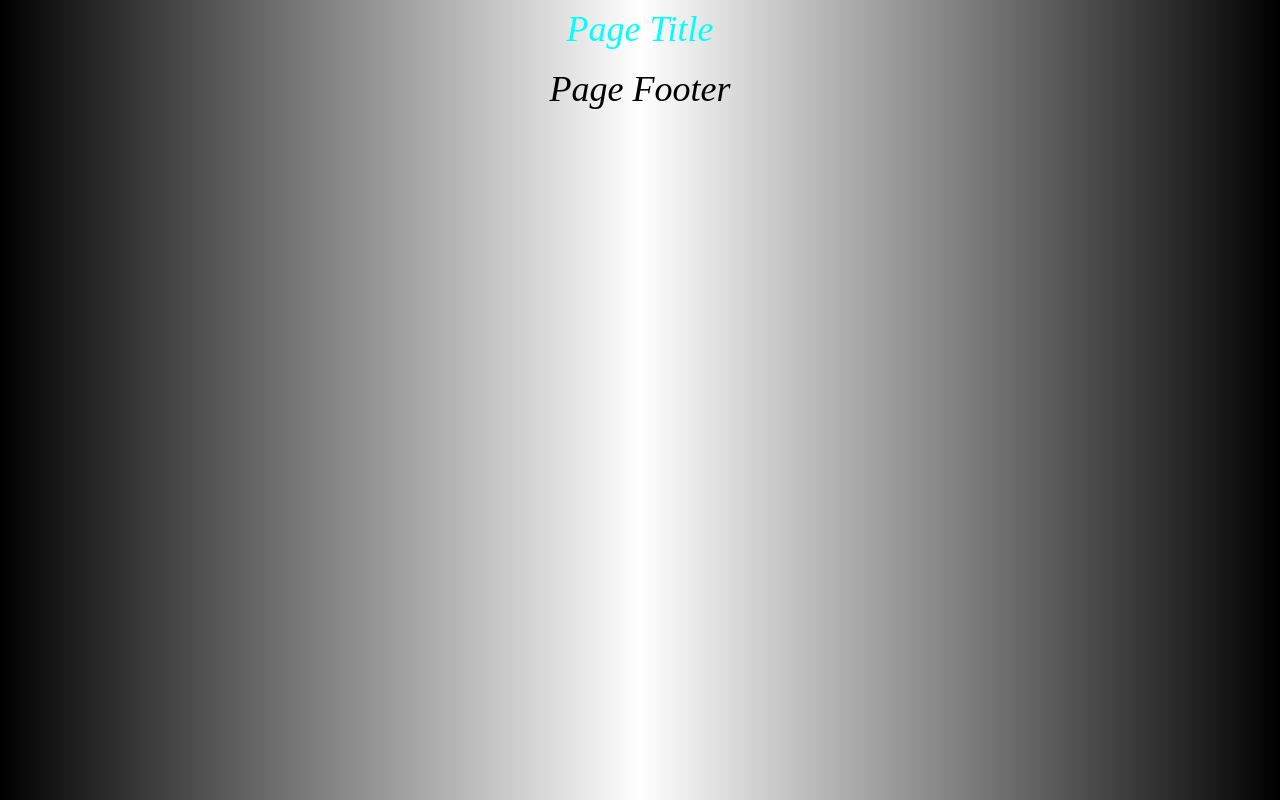
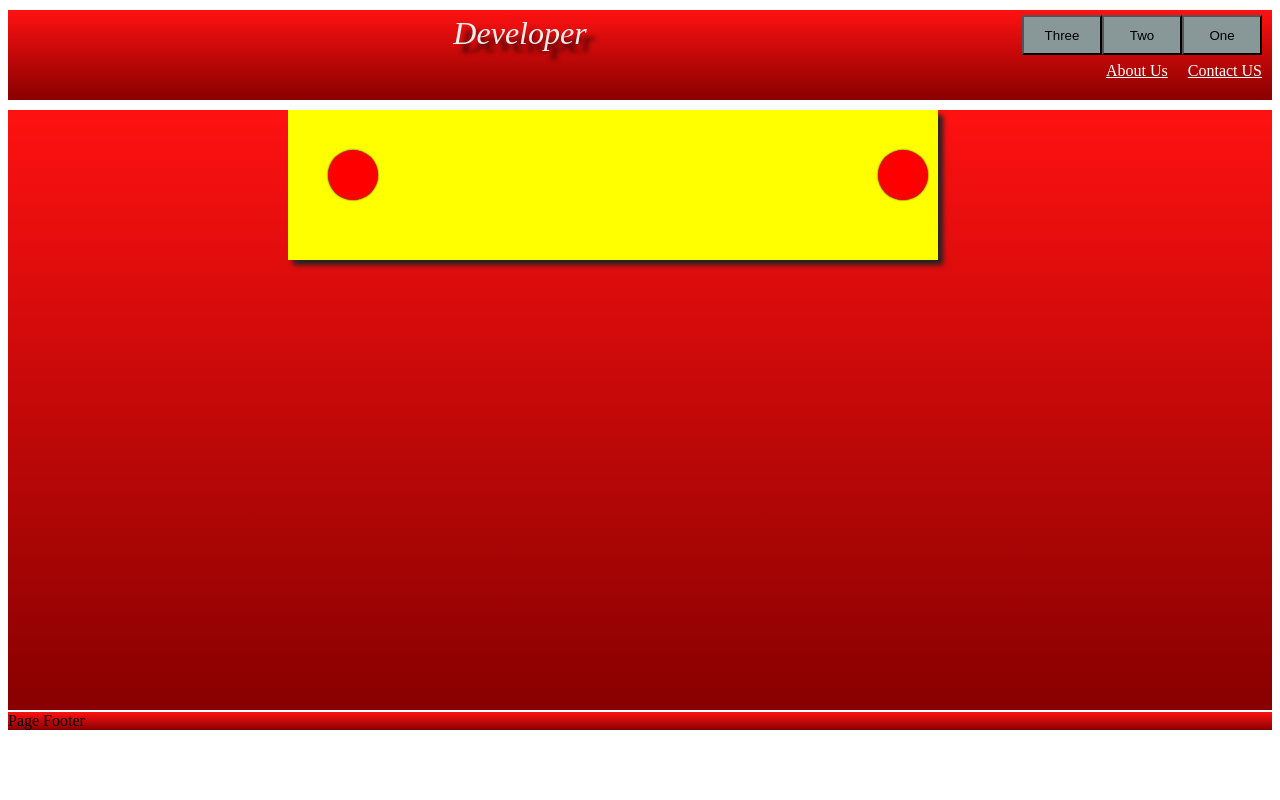
Before and after one commit to rasengan7/Jason_HTML5, a plain HTML site: page newPage.html in a window 1280 px wide. Drawn offline with Linux system fonts and the light colour scheme.

Commit message:
Btn Added using css

```diff
--- a/MyScript.js
+++ b/MyScript.js
@@ -1,5 +1,5 @@
 $(document).ready(function(){
-
+/* ****************************************** index script ****************************************************
 //Home Function
   $('#btnHome').click(function(){
    alert('Home');
@@ -24,5 +24,7 @@ $(document).ready(function(){
   $('#btnUpdate').click(function(){
    alert('Update');
   });
+  */
+
 
 });
--- a/myDesign.css
+++ b/myDesign.css
@@ -1,3 +1,4 @@
+/*
 body
 {
 	background-image: -webkit-linear-gradient(180deg,
@@ -37,7 +38,7 @@ body
 	height: 60px;
 }
 .btnMenu{
-	font-size:17px;
+	font-size:15px;
 	color: white;
 	border-width : 2px;
 	border-color:white;
@@ -52,7 +53,7 @@ body
 	color: white;
 	border:2px solid red;
 	padding: 5px 10px 5px 10px;
-	background-image: -webkit-linear-gradient(#F00,#000, #F00);
+	background-image: -webkit-linear-gradient(#FA0,#000, #FA0);
 	border-radius:5px;
 	width: 80px;
 }
@@ -76,3 +77,136 @@ div.tiles
 	width:100px;
 	height:100px;
 }
+***************************************************** New Page CSS***********************************/
+
+.header
+{
+height:90px;
+background-image: -webkit-linear-gradient(#FF1111,#880000);
+
+}
+
+.page
+{
+margin-top:2px;
+height:600px;
+	background-image:-webkit-linear-gradient(#FF1111,#880000);
+}
+
+.footer
+{
+	margin-top:2px;
+	background-image: -webkit-linear-gradient(#FF1111,#880000);
+}
+
+div#headerMenu
+{
+margin:10px 10px 10px 10px;
+
+}
+
+div#title
+{
+	padding: 5px 10px 5px 10px;
+	text-align:center;
+	font-size:32px;
+	font-style:italic;
+	color:#EEE;
+	text-shadow: 8px 8px 5px rgba(0, 0, 0, 0.8);
+}
+div#headerContact a
+{
+color:white;
+padding: 5px 10px 5px 10px;
+float:right;
+}
+
+.btnHMenu
+{
+	margin-top:5px;
+	padding: 5px 10px 5px 10px;
+	float:right;
+	width:80px;
+	height:40px;
+	background-color:#889898;
+}
+.btnHMenu:hover
+{	width:90px;
+	height:40px;
+	color:#000000;
+	border-color:#FFF;
+	background-color:#FFFFFF;
+}
+
+div#wall
+{
+	margin:10px 10px 10px 280px;
+	height:150px;
+	width:650px;
+	background-color:#FFFF00;
+	box-shadow:5px 5px 5px #222;
+}
+div#wall:hover
+{
+	margin:10px 10px 10px 280px;
+	height:150px;
+	width:650px;
+	border-color:#FFFFFF;
+	background-color:#FFFF00;
+	box-shadow:5px 5px 5px #222;
+}
+div.wallBtn
+{
+    background: #f00;
+    width: 50px;
+    height: 50px;
+    border-radius: 80%;
+}
+
+div.walltext
+{
+	margin-top:50px;
+	background-color:#DDD;
+}
+
+div.wallBtn#left
+{
+	text-align:center;
+	box-shadow:0px 0px 2px #000;
+	margin: 40px 10px 10px 40px;
+	float:left;
+}
+
+div.wallBtn#left:hover
+{
+
+	box-shadow:0px 0px 15px #000;
+	margin: 40px 10px 10px 40px;
+	float:left;
+}
+div.wallBtn#left:active
+{
+	background:#0af;
+	box-shadow:0px 0px 15px #000;
+	margin: 40px 10px 10px 40px;
+	float:left;
+}
+div.wallBtn#right
+{
+	margin: -60px 10px 10px 500px;
+	float:right;
+	box-shadow:0px 0px 2px #000;
+}
+div.wallBtn#right:hover
+{
+	margin: -60px 10px 10px 500px;
+	float:right;
+	box-shadow:0px 0px 15px #000;
+}
+div.wallBtn#right:active
+{
+	margin: -60px 10px 10px 500px;
+	float:right;
+	background:#0af;
+	box-shadow:0px 0px 15px #000;
+}
--- a/newPage.html
+++ b/newPage.html
@@ -14,10 +14,28 @@
 <body>
 
 	<div class='header'>
-		Page Title
+		<div id='headerMenu'>
+			<input type='button' class='btnHMenu' value='One'/>
+			<input type='button' class='btnHMenu' value='Two'/>
+			<input type='button' class='btnHMenu' value='Three'/>
+		</div>
+		<div id='title'>Developer</div>
+		<div id='headerContact'>
+			<a href='#' >Contact US</a>
+			<a href='#' >About Us</a>
+		</div>
 	</div><!-- /header -->
+
 	<div class='page'>
+			<div id='wall'>
+				<div class='wallBtn' id ='left'>
 
+				</div>
+
+				<div class='wallBtn' id='right'>
+
+				</div>
+			</div>
 
 	</div><!-- /content -->
 
```
